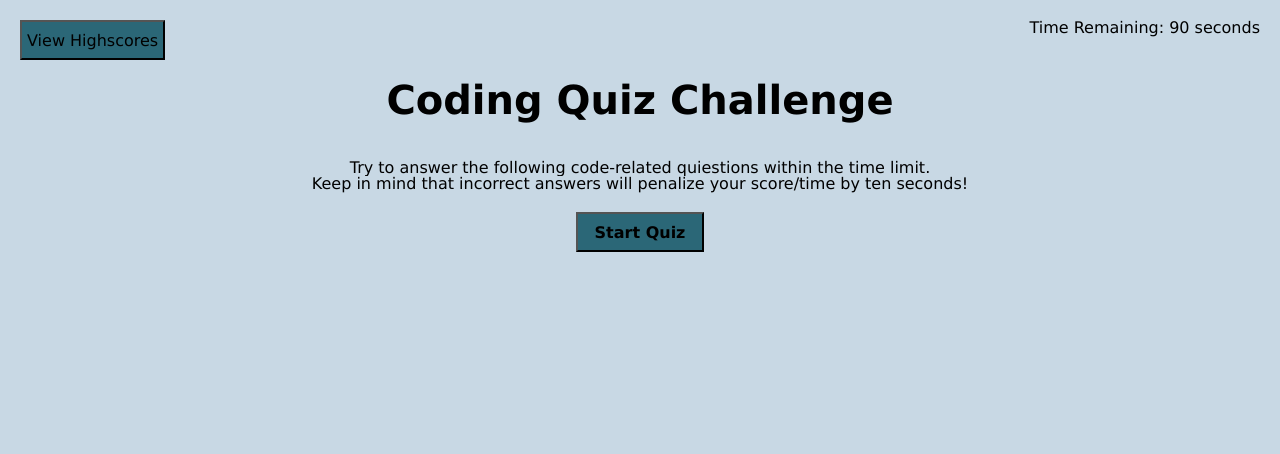
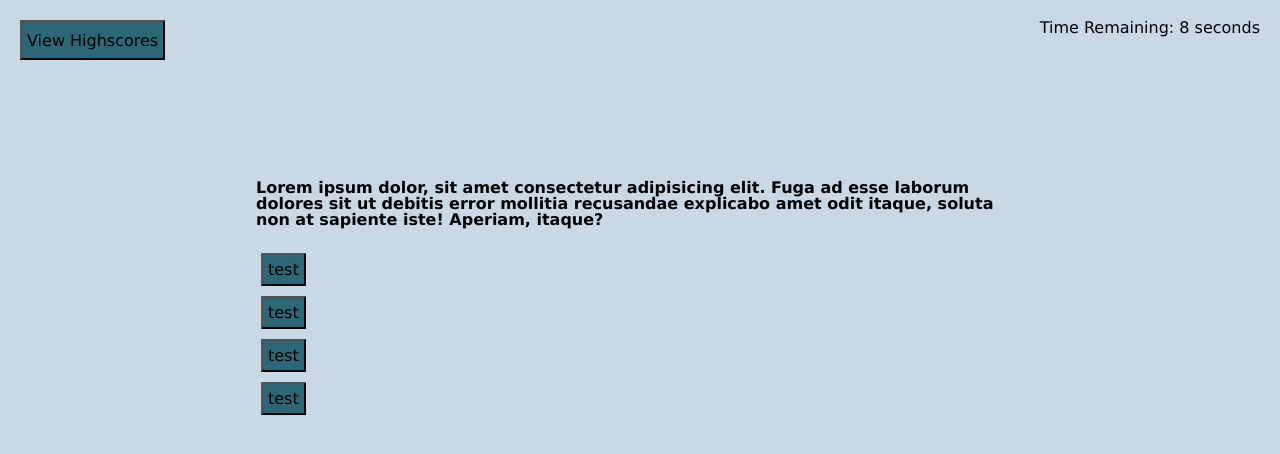
Before and after one commit to jpolmon/CodingQuizHW03, a plain HTML site: page index.html in a window 1280 px wide. Both pictures are taken after a click on the button "Start Quiz". Drawn offline with Linux system fonts and the light colour scheme.

Commit message:
Added the function of the start button to hide the main page and display the quiz. Also added countdown timer that displays the final page when time reaches 0.

```diff
--- a/assets/css/style.css
+++ b/assets/css/style.css
@@ -43,3 +43,29 @@ main button {
     background-color: var(--buttonColor);
     font-weight: bold;
 }
+
+.quiz {
+    display: none;
+    flex-direction: column;
+    align-items: center;
+}
+
+.question {
+    width: 60%;
+    margin-top: 100px;
+    margin-bottom: 20px;
+}
+
+.answers {
+    width: 60%;
+}
+
+.answers button {
+    margin: 5px;
+    padding: 5px;
+    background-color: var(--buttonColor);
+}
+
+.all-done {
+    display: none;
+}
--- a/assets/js/script.js
+++ b/assets/js/script.js
@@ -0,0 +1,45 @@
+let startQuiz = document.querySelector('.start-button');
+let highscores = document.querySelector('.highscores-button');
+let mainPage = document.querySelector('main');
+let quizPage = document.querySelector('.quiz');
+let endPage = document.querySelector('.all-done');
+let timeEl = document.querySelector('.time-left');
+
+function quiz() {
+    mainPage.setAttribute("style", "display: none");
+    quizPage.setAttribute("style", "display: flex");
+    countdown();
+}
+
+function countdown() {
+
+    let timeLeft = 10;
+
+    let timeInterval = setInterval(function () {
+        if (timeLeft > 1) {
+            timeLeft--;
+            timeEl.textContent = "Time Remaining: " + JSON.stringify(timeLeft) + " seconds";
+        }
+        else if (timeLeft === 1) {
+            timeLeft--;
+            timeEl.textContent = "Time Remaining: " + JSON.stringify(timeLeft) + " second";
+        }
+        else {
+            quizPage.setAttribute("style", "display: none");
+            endPage.setAttribute("style", "display: flex");
+            clearInterval(timeInterval);
+        }
+
+        // if (wordArray.includes("_") == false) {
+        //     displayWord.textContent = "YOU WIN! :)";
+        //     playerWins++;
+        //     localStorage.setItem("wins", JSON.stringify(playerWins));
+        //     wins.textContent = localStorage.getItem("wins");
+        //     clearInterval(timeInterval);
+        // }
+    }, 1000);
+}
+
+startQuiz.addEventListener("click", function() {
+    quiz();
+})
--- a/index.html
+++ b/index.html
@@ -10,16 +10,31 @@
 </head>
 <body>
     <header>
-        <button class="highscores">View Highscores</button>
-        <p>Time Remaining: 90 seconds</p>
+        <button class="highscores-button">View Highscores</button>
+        <p class="time-left">Time Remaining: 10 seconds</p>
     </header>
 
     <main>
         <h1>Coding Quiz Challenge</h1>
         <p>Try to answer the following code-related quiestions within the time limit.</p>
         <p>Keep in mind that incorrect answers will penalize your score/time by ten seconds!</p>
-        <button class="start">Start Quiz</button>
+        <button class="start-button">Start Quiz</button>
     </main>
+
+    <section class="quiz">
+        <h2 class="question">Lorem ipsum dolor, sit amet consectetur adipisicing elit. Fuga ad esse laborum dolores sit ut debitis error mollitia recusandae explicabo amet odit itaque, soluta non at sapiente iste! Aperiam, itaque?</h2>
+        <ol class="answers">
+            <li><button class="button1">test</button></li>
+            <li><button class="button2">test</button></li>
+            <li><button class="button3">test</button></li>
+            <li><button class="button4">test</button></li>
+        </ol>
+    </section>
+
+    <section class="all-done">
+        <h2>Lorem ipsum dolor, sit amet consectetur adipisicing elit. Quisquam provident minima iure enim hic ducimus sequi quas ut, quis aperiam quod doloribus officiis perspiciatis officia atque pariatur perferendis dolor assumenda?</h2>
+    </section>
+
 
     <script src="assets/js/script.js"></script>
 </body>
```
